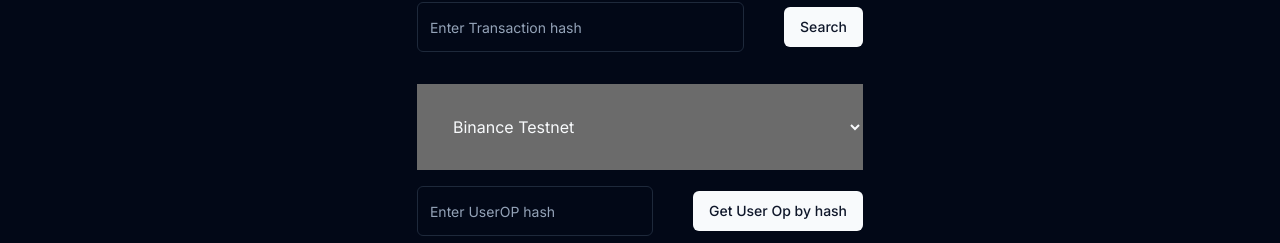
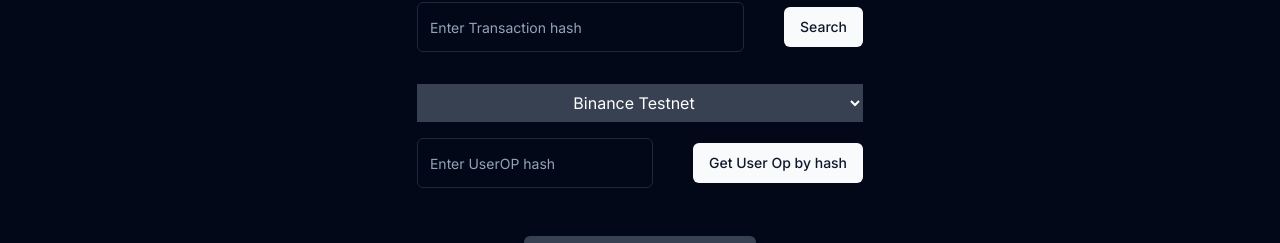
Before and after one commit to abhishek-01k/Advanced_opbnb_explorer, a Next.js app: page / in a window 1280 px wide. Shown: the part 111-354 px from the top of the page. Built offline with nearby package versions, Linux system fonts and the light colour scheme; no server answers.

Commit message:
padding updated

```diff
--- a/src/app/page.tsx
+++ b/src/app/page.tsx
@@ -235,7 +235,7 @@
           <select
             onChange={handleChainChange}
             value={selectedChain}
-            className="form-select p-8"
+            className="form-select p-2 bg-gray-700 text-white text-center justify-center"
           >
             <option value="BinanceTestnet">Binance Testnet</option>\
             <option value="BinanceMainnet">Binance Mainnet</option>
```
